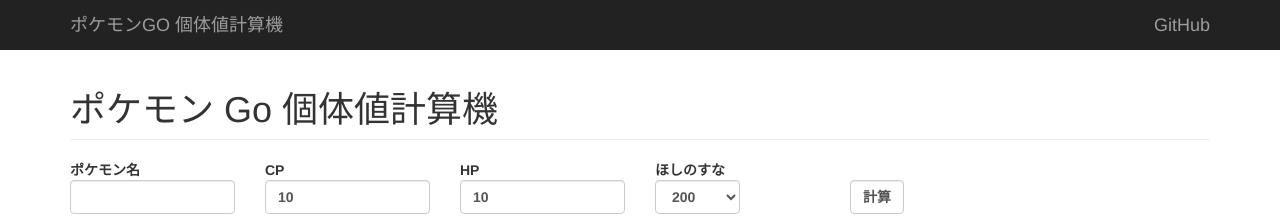
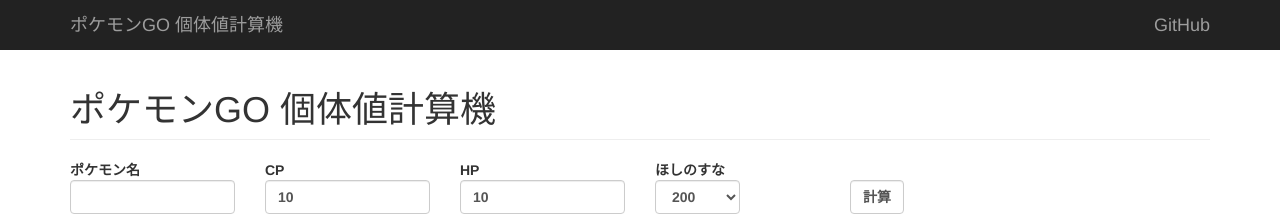
Before and after one commit to odanado/PokemonGoIVCalculator, a plain HTML site: page index.html in a window 1280 px wide. Shown: the top 216 px of the page. Drawn offline with nearby package versions, Linux system fonts and the light colour scheme.

Commit message:
fix title

```diff
--- a/index.html
+++ b/index.html
@@ -44,7 +44,7 @@
 
         <div class="container">
             <h1 class="page-header">
-                ポケモン Go 個体値計算機
+                ポケモンGO 個体値計算機
             </h1>
             <div class="row">
                 <div class="col-md-2">
```
